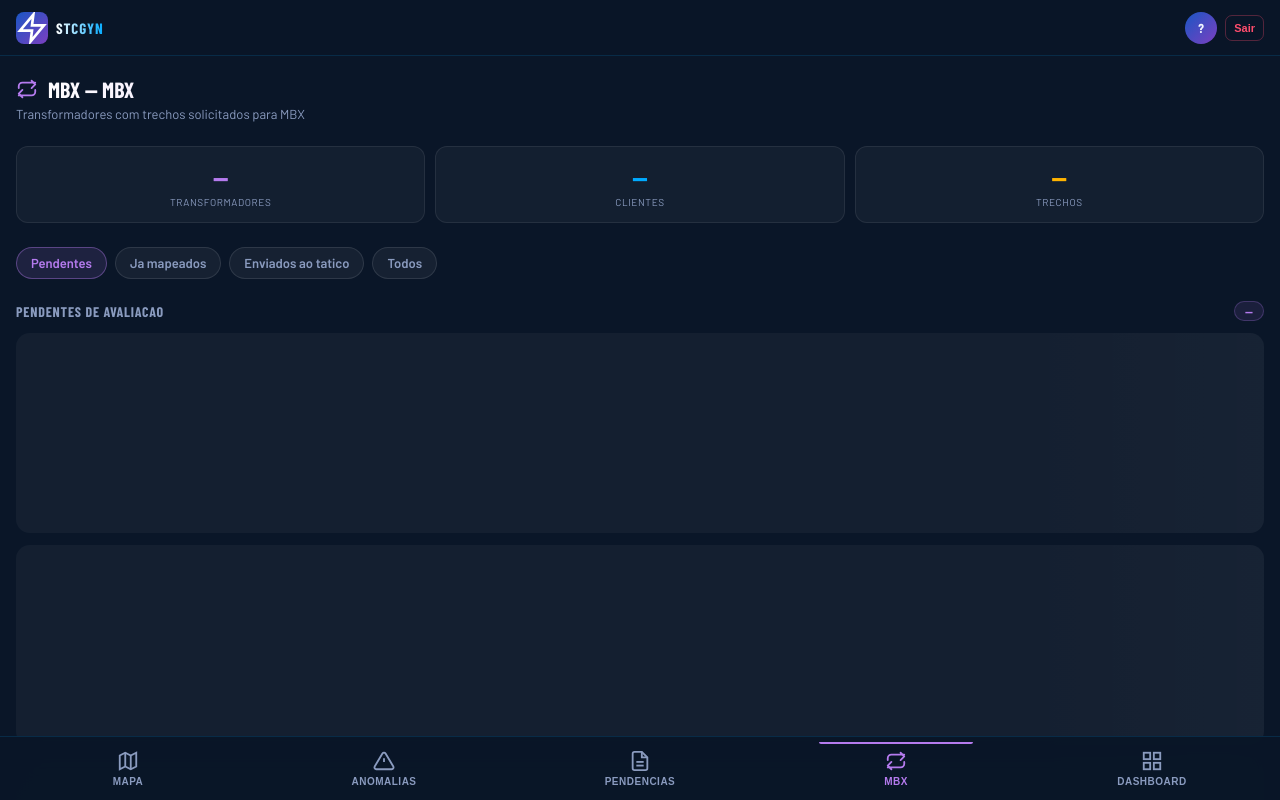
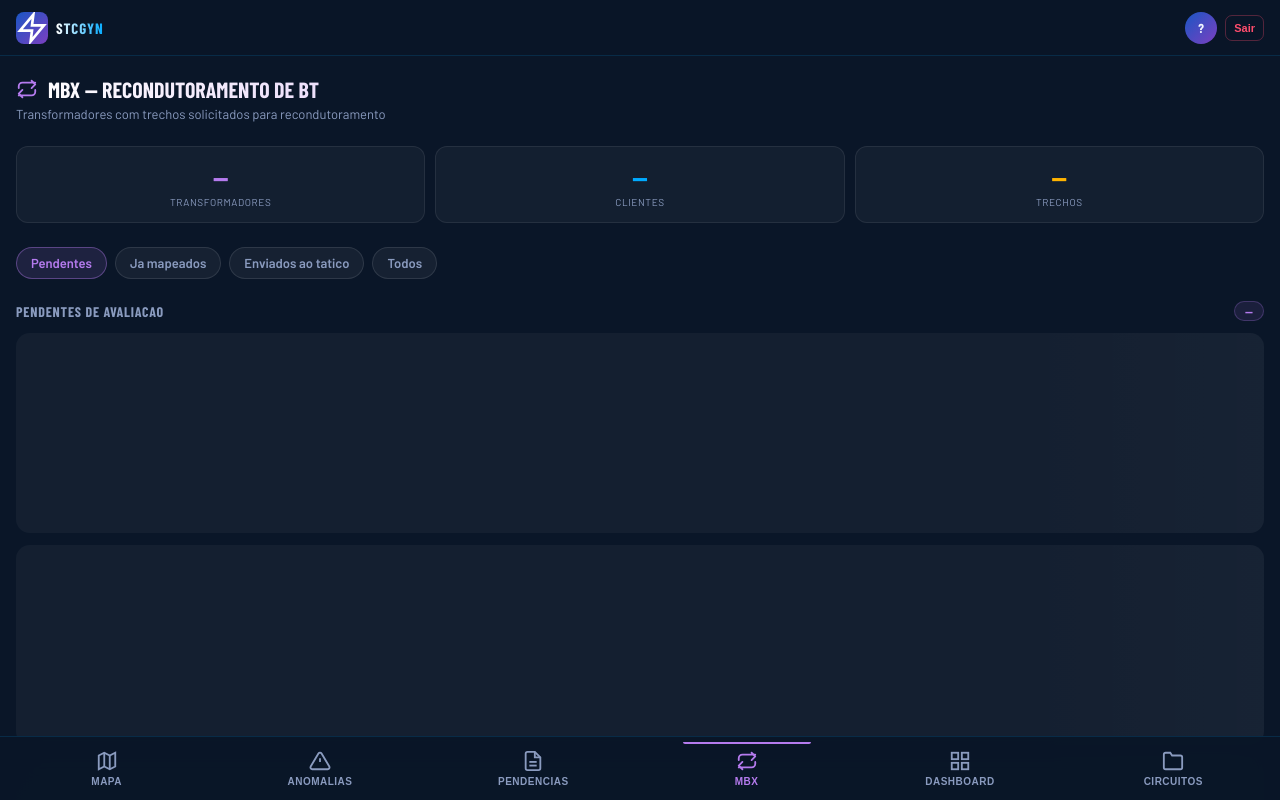
Before and after one commit to flaviooduarte93/anomalias-stcgyn, a plain HTML site: page mbx.html in a window 1280 px wide. Drawn offline with nearby package versions, Linux system fonts and the light colour scheme; no server answers.

Commit message:
Update mbx.html

```diff
--- a/mbx.html
+++ b/mbx.html
@@ -131,9 +131,9 @@
         <path d="M17 3l4 4-4 4"/><path d="M3 11V9a4 4 0 0 1 4-4h14"/>
         <path d="M7 21l-4-4 4-4"/><path d="M21 13v2a4 4 0 0 1-4 4H3"/>
       </svg>
-      MBX — MBX
+      MBX — RECONDUTORAMENTO DE BT
     </div>
-    <div class="page-sub" id="pageSub">Transformadores com trechos solicitados para MBX</div>
+    <div class="page-sub" id="pageSub">Transformadores com trechos solicitados para recondutoramento</div>
   </div>
 
   <div class="sumrow">
@@ -182,6 +182,10 @@
   <button class="ni" onclick="location.href='dashboard.html'">
     <svg viewBox="0 0 24 24" fill="none" stroke="currentColor" stroke-width="2"><rect x="3" y="3" width="7" height="7"/><rect x="14" y="3" width="7" height="7"/><rect x="14" y="14" width="7" height="7"/><rect x="3" y="14" width="7" height="7"/></svg>
     <span class="nlbl">Dashboard</span>
+  </button>
+  <button class="ni" onclick="location.href='circuitos.html'">
+    <svg viewBox="0 0 24 24" fill="none" stroke="currentColor" stroke-width="2"><path d="M22 19a2 2 0 0 1-2 2H4a2 2 0 0 1-2-2V5a2 2 0 0 1 2-2h5l2 3h9a2 2 0 0 1 2 2z"/></svg>
+    <span class="nlbl">Circuitos</span>
   </button>
 </nav>
 
```
